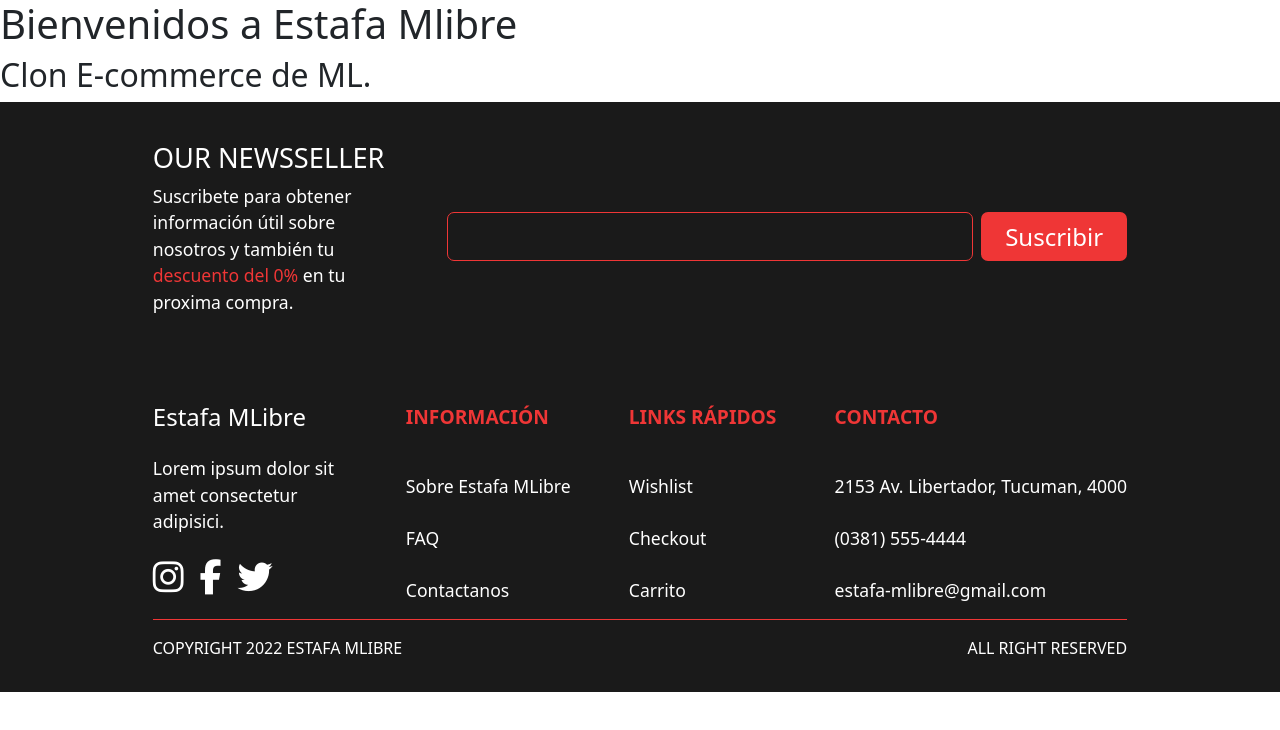
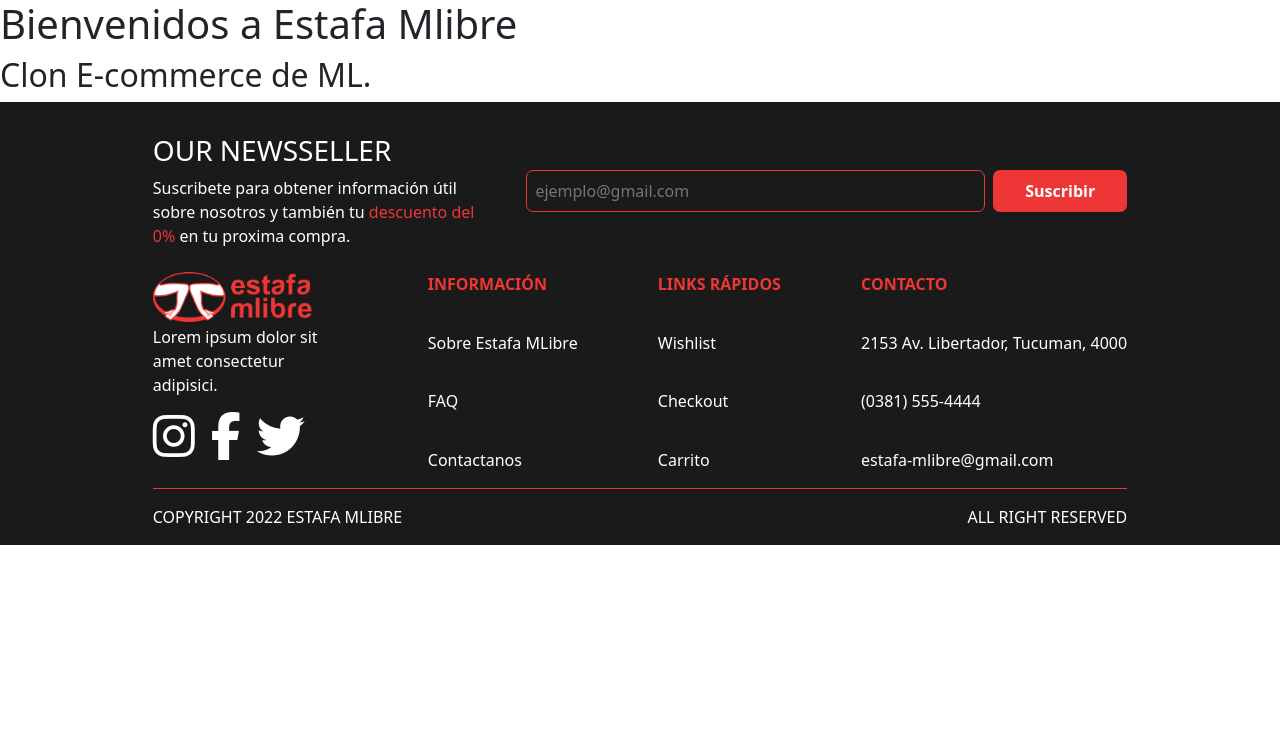
Before and after one commit to agustingu20/estafa-mlibre, a React (Create React App) app: page / in a window 1280 px wide. Shown: the top 730 px of the page. Built offline with nearby package versions, Linux system fonts and the light colour scheme.

Commit message:
ALtura reducida y logo agregado

```diff
--- a/src/App.css
+++ b/src/App.css
@@ -2,6 +2,7 @@
 
 :root{
   --clr-rojo: #EF3636;
+  --clr-rojo-hover: #c93131;
   --clr-dark: #1A1A1A;
 }
 
--- a/src/components/footer/Footer.js
+++ b/src/components/footer/Footer.js
@@ -1,11 +1,12 @@
 import Container from 'react-bootstrap/Container';
 import './footerStyle.css';
+import LogoSL from '../../assets/logo-estafa-libre.png';
 
 const Footer = () => {
   return (
     <footer className='footer-wrapper'>
       <Container fluid className='wrapper'>
-        <Container fluid className='suscribir p-0'>
+        <div className='suscribir p-0'>
           <div className='text'>
             <h3>OUR NEWSSELLER</h3>
             <p>
@@ -16,13 +17,13 @@ const Footer = () => {
             </p>
           </div>
           <form className='formulario'>
-            <input type='email' />
+            <input type='email' placeholder='ejemplo@gmail.com'/>
             <button>Suscribir</button>
           </form>
-        </Container>
+        </div>
         <div className='seccion-primaria'>
           <div className='columna columna-uno'>
-            <h3>Estafa MLibre</h3>
+            <img className='logo' src={LogoSL} alt="Logo de Estafa ML" />
             <div className='texto'>
               Lorem ipsum dolor sit amet consectetur adipisici.
             </div>
--- a/src/components/footer/footerStyle.css
+++ b/src/components/footer/footerStyle.css
@@ -3,13 +3,20 @@
   color: #fff;
   padding: 1rem;
   width: 100%;
-  font-size: 0.8em;
+  font-size: 1em;
 }
 
+.footer-wrapper p{
+    margin-bottom: 0;
+}
 
 .footer-wrapper a{
     color: #fff;
     text-decoration: none;
+}
+
+.footer-wrapper a:hover{
+    color: var(--clr-rojo);
 }
 
 .footer-wrapper .suscribir{
@@ -32,19 +39,22 @@
 .columna .titulo-columna {
   color: var(--clr-rojo);
   font-weight: 600;
-  font-size: 0.9rem;
   text-transform: uppercase;
 }
 
-.columna-uno h3 {
-  font-size: 1.5rem;
+.columna-uno img.logo{
+    height: 50px;
+    object-fit: contain;
+    object-position: left;
 }
 
 .columna-uno .redes {
-  font-size: 2.2rem;
   display: flex;
   gap: 1rem;
+  font-size: 3rem;
 }
+
+
 
 .separador {
   background-color: var(--clr-rojo);
@@ -55,7 +65,6 @@
 
 .seccion-secundaria{
     text-align: center;
-    font-size: 1rem;
     font-weight: 500;
 }
 
@@ -67,15 +76,11 @@
         align-items: center;
         justify-content: stretch;
         gap: 3rem;
-        margin: 1.5rem 0 4.5rem;
+        margin: 1rem 0 1.5rem;
     }
 
     .suscribir .text{
-        width: 22rem;
-    }
-
-    .text h3{
-        font-size: 1.7rem;
+        width: 33rem;
     }
 
     .text span.resaltar{
@@ -99,11 +104,15 @@
 
     .formulario button{
         border-radius: 7px;
-        padding: .4rem 1.5rem;
+        padding: .4rem 2rem;
         background-color: var(--clr-rojo);
         border: none;
         color: #fff;
-        font-size: 1.5rem;
+        font-weight: 600;
+    }
+
+    .formulario button:hover{
+        background-color: var(--clr-rojo-hover);
     }
 
     .footer-wrapper .seccion-primaria{
@@ -124,11 +133,6 @@
     .wrapper{
         max-width: 80%;
         margin: 0 auto;
-        font-size: 1.1rem;
-    }
-
-    .columna .titulo-columna{
-        font-size: 1.2rem;
     }
 
     .seccion-secundaria{
```
Also changed, not shown: src/assets/logo-estafa-libre.png (added).
